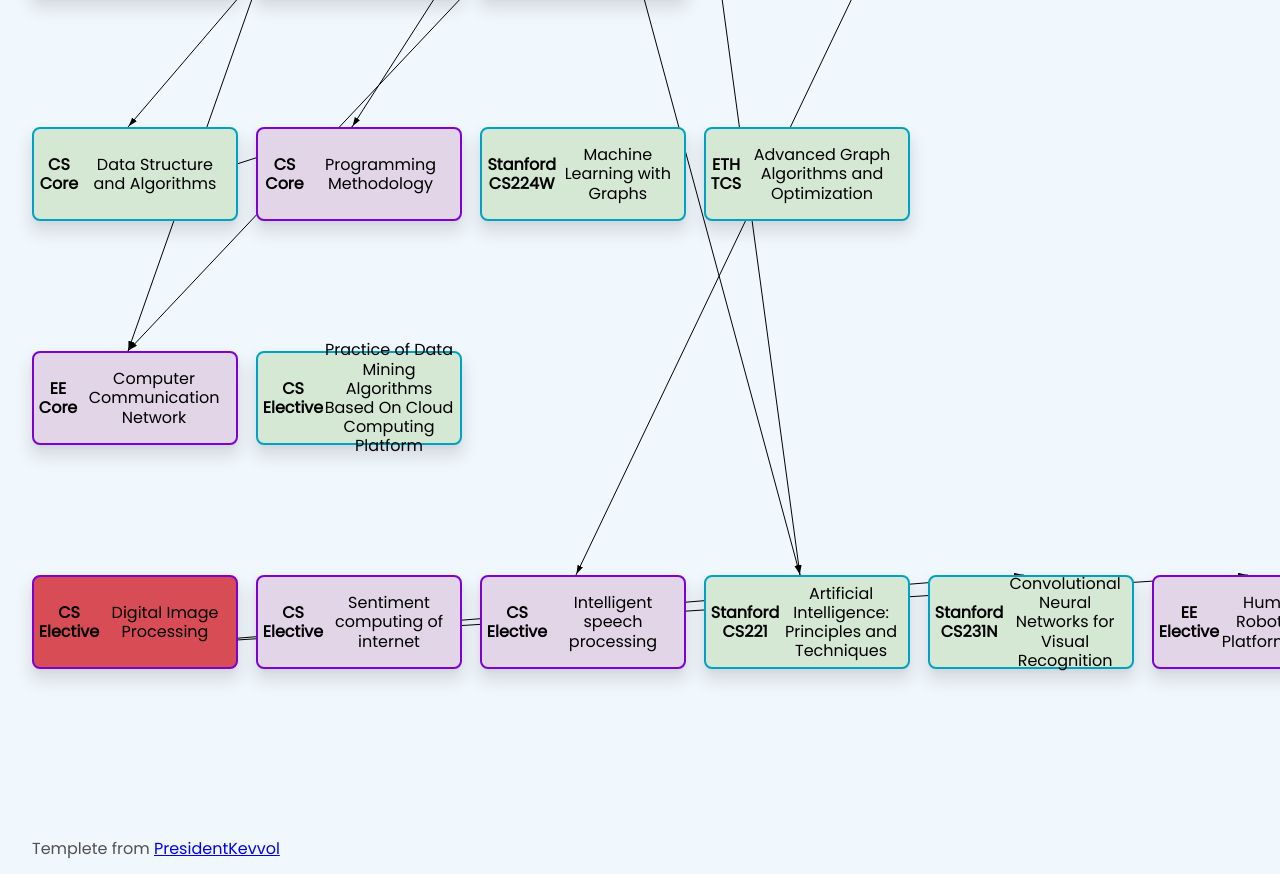
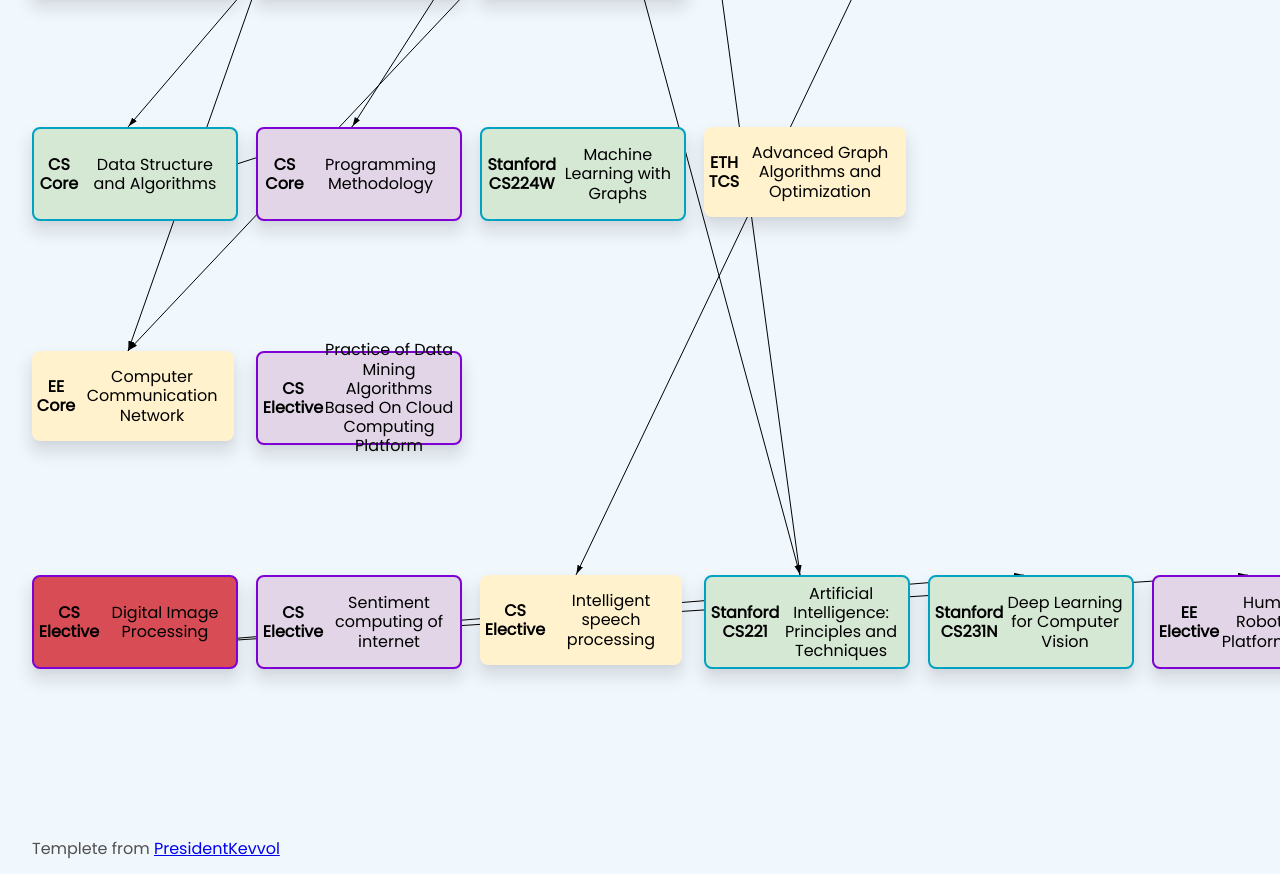
Before and after one commit to MultiNet02/A-Growing-Graph, a plain HTML site: page index.html in a window 1280 px wide. Shown: the part 1371-2245 px from the top of the page. Drawn offline with Linux system fonts and the light colour scheme.

Commit message:
Update index.html

```diff
--- a/index.html
+++ b/index.html
@@ -122,7 +122,7 @@
     <div class="course-description" hidden="hidden"> </div>
 </div>
 
-<div class="classBox eecs yl-2" id="Phys6" style="left: 72em; top: 26.0em;" prereq="phys2">
+<div class="classBox part yl-2" id="Phys6" style="left: 72em; top: 26.0em;" prereq="phys2">
     <span class="course-code-full">PKU CFCS</span><br>
     <span class="course-name" style="font-size:1.0em;">Introduction to Quantum Compution</span>
     <div class="course-description" hidden="hidden">This course presents an overview of the quantum computing field without assuming any prior exposure to quantum mechanics. Drawing parallels between quantum and classical computing, the course covers the physical layer briefly before moving to quantum gates, the circuit model, and quantum algorithms. Quantum information is covered through applications. </div>
@@ -236,19 +236,19 @@
     <div class="course-description" hidden="hidden"> </div>
 </div>
 
-<div class="classBox self yl-6" id="eecs19" style="left: 44em; top: 82.0em;" prereq="">
+<div class="classBox part yl-6" id="eecs19" style="left: 44em; top: 82.0em;" prereq="">
     <span class="course-code-full">ETH TCS</span><br>
     <span class="course-name" style="font-size:1.0em;">Advanced Graph Algorithms and Optimization</span>
     <div class="course-description" hidden="hidden"> </div>
 </div>
 
-<div class="classBox eecs yl-6" id="eecs11" style="left: 2em; top: 96.0em;" prereq="math6 eecs5">
+<div class="classBox part yl-6" id="eecs11" style="left: 2em; top: 96.0em;" prereq="math6 eecs5">
     <span class="course-code-full">EE Core</span><br>
     <span class="course-name" style="font-size:1.0em;">Computer Communication Network</span>
     <div class="course-description" hidden="hidden">Introduces the basics of communications and networking. Topics include transmission media; fundamental limits; protocols and hierarchies; the OSI model; encoding of data as signals; error and flow control; medium access; routing; internetworking; transport services; high-level applications. </div>
 </div>
 
-<div class="classBox self yl-6" id="eecs20" style="left: 16em; top: 96.0em;" prereq="">
+<div class="classBox eecs yl-6" id="eecs20" style="left: 16em; top: 96.0em;" prereq="">
     <span class="course-code-full">CS Elective</span><br>
     <span class="course-name" style="font-size:1.0em;">Practice of Data Mining Algorithms Based On Cloud Computing Platform</span>
     <div class="course-description" hidden="hidden"> </div>
@@ -266,7 +266,7 @@
     <div class="course-description" hidden="hidden"> </div>
 </div>
 
-<div class="classBox eecs yl-7" id="eecs14" style="left: 30em; top: 110.0em;" prereq="eecs6">
+<div class="classBox part yl-7" id="eecs14" style="left: 30em; top: 110.0em;" prereq="eecs6">
     <span class="course-code-full">CS Elective</span><br>
     <span class="course-name" style="font-size:1.0em;">Intelligent speech processing</span>
     <div class="course-description" hidden="hidden"> </div>
@@ -280,7 +280,7 @@
 
 <div class="classBox self yl-7" id="eecs16" style="left: 58em; top: 110.0em;" prereq="eecs12">
     <span class="course-code-full">Stanford CS231N</span><br>
-    <span class="course-name" style="font-size:1.0em;">Convolutional Neural Networks for Visual Recognition</span>
+    <span class="course-name" style="font-size:1.0em;">Deep Learning for Computer Vision</span>
     <div class="course-description" hidden="hidden"> </div>
 </div>
 
@@ -289,6 +289,7 @@
     <span class="course-name" style="font-size:1.0em;">Humanoid Robotic Arm Platform Design</span>
     <div class="course-description" hidden="hidden"> </div>
 </div>
+
 
 
         </div>
@@ -314,7 +315,7 @@
         <div id="settings-bar">
             <button id="switch-color-code">Color code by subject</button>
             <div id="zoom-size-div">
-                Zoom: <span id="zoom-value">1</span>x<br>
+                Zoom: <span id="zoom-value">0.7</span>x<br>
                 <input type="range" id="zoom-range-slider" min="0.7" max="1.5" value="0.7" step="0.05">
             </div>
         </div>
```
